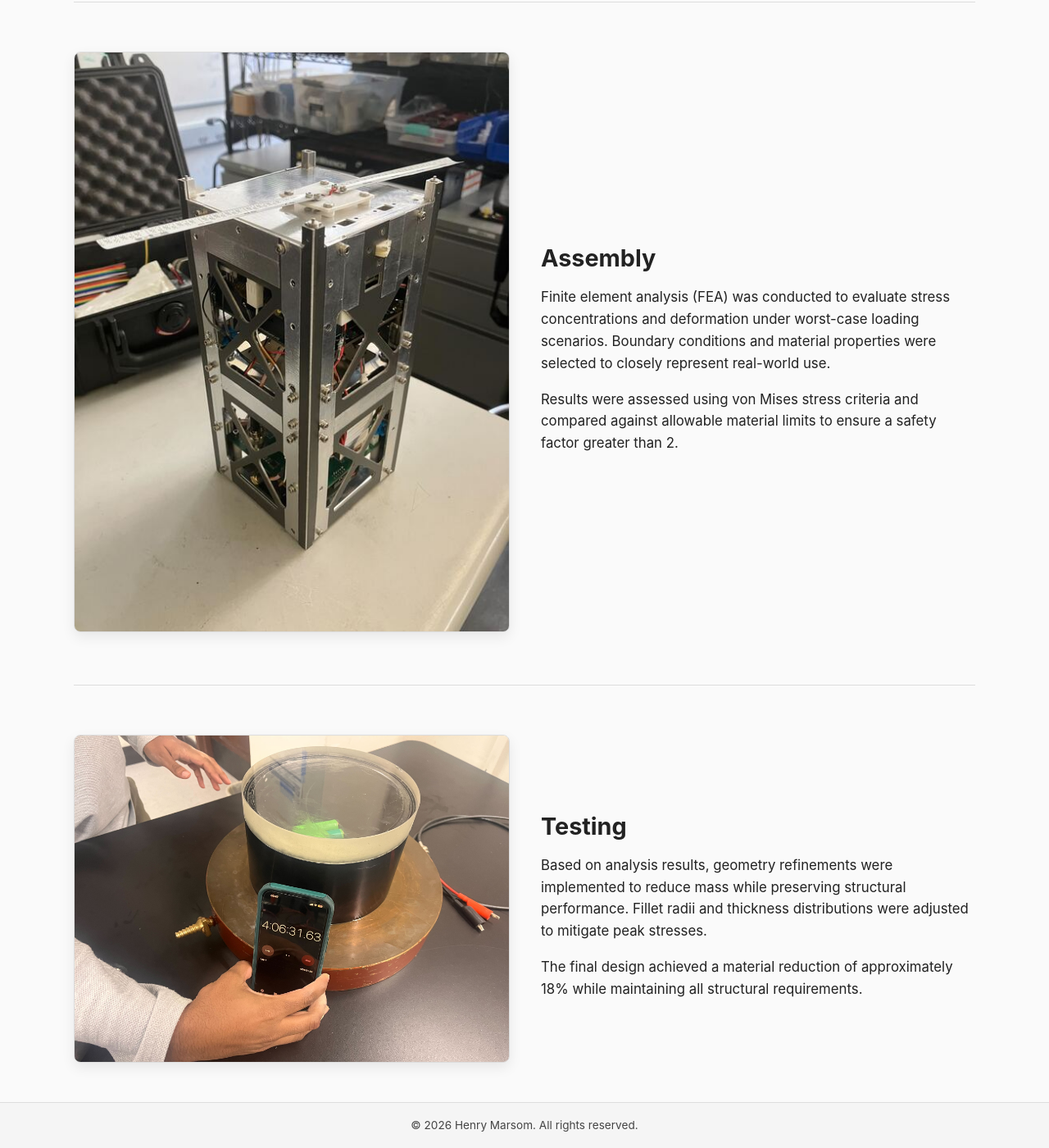
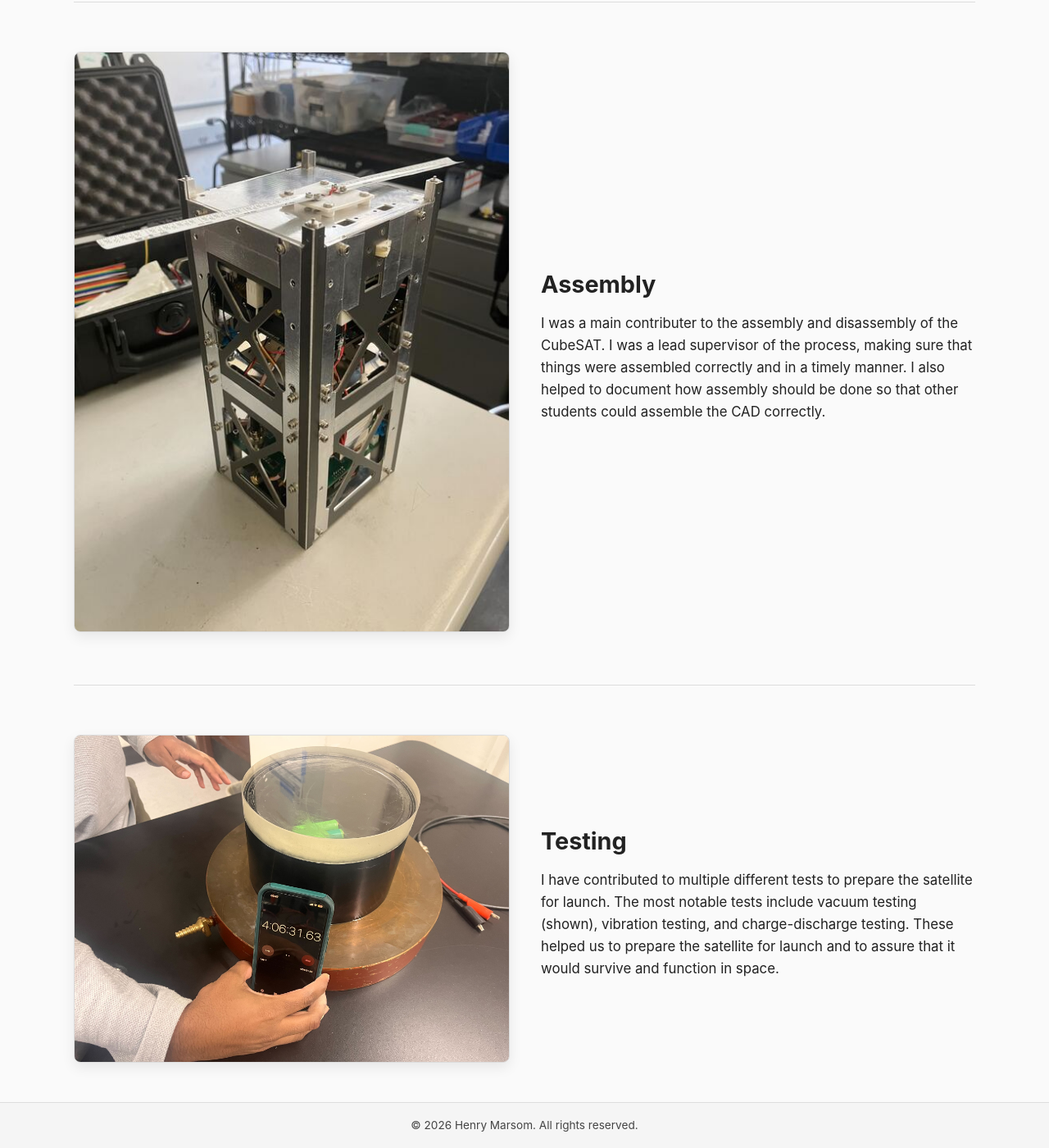
Before and after one commit to henrymarsom/henrymarsom.github.io, a Jekyll site: the page built from projects/STAC.md, in a window 1280 px wide and 1400 px high, scrolled down 905 px. Shown: the whole window at 82% size. Built offline with Jekyll 4.4.1, drawn with Linux system fonts in a browser that asks for light colours; some of the changed text lies outside the part shown.

Commit message:
Update STAC.md

```diff
--- a/projects/STAC.md
+++ b/projects/STAC.md
@@ -21,13 +21,10 @@ permalink: /projects/STAC/
     <div class="project-detail-text">
       <h2>CAD</h2>
       <p>
-        This project focused on the design and validation of a load-bearing bracket
-        subjected to static loading conditions. The objective was to minimize material
-        usage while maintaining structural integrity and an adequate safety factor.
+        While the CAD for the CubeSAT was mostly finished upon me joining the team, I worked to refine it and clean it up, as well as creating documentation for it. I also created professional engineering drawings for subassemblies of the CubeSAT.
       </p>
       <p>
-        A parametric CAD model was created to allow rapid iteration and evaluation of
-        multiple geometries.
+
       </p>
     </div>
   </div>
@@ -43,13 +40,10 @@ permalink: /projects/STAC/
     <div class="project-detail-text">
       <h2>Assembly</h2>
       <p>
-        Finite element analysis (FEA) was conducted to evaluate stress concentrations
-        and deformation under worst-case loading scenarios. Boundary conditions and
-        material properties were selected to closely represent real-world use.
+        I was a main contributer to the assembly and disassembly of the CubeSAT. I was a lead supervisor of the process, making sure that things were assembled correctly and in a timely manner. I also helped to document how assembly should be done so that other students could assemble the CAD correctly.
       </p>
       <p>
-        Results were assessed using von Mises stress criteria and compared against
-        allowable material limits to ensure a safety factor greater than 2.
+
       </p>
     </div>
   </div>
@@ -65,13 +59,10 @@ permalink: /projects/STAC/
     <div class="project-detail-text">
       <h2>Testing</h2>
       <p>
-        Based on analysis results, geometry refinements were implemented to reduce mass
-        while preserving structural performance. Fillet radii and thickness
-        distributions were adjusted to mitigate peak stresses.
+        I have contributed to multiple different tests to prepare the satellite for launch. The most notable tests include vacuum testing (shown), vibration testing, and charge-discharge testing. These helped us to prepare the satellite for launch and to assure that it would survive and function in space.
       </p>
       <p>
-        The final design achieved a material reduction of approximately 18% while
-        maintaining all structural requirements.
+
       </p>
     </div>
   </div>
```
